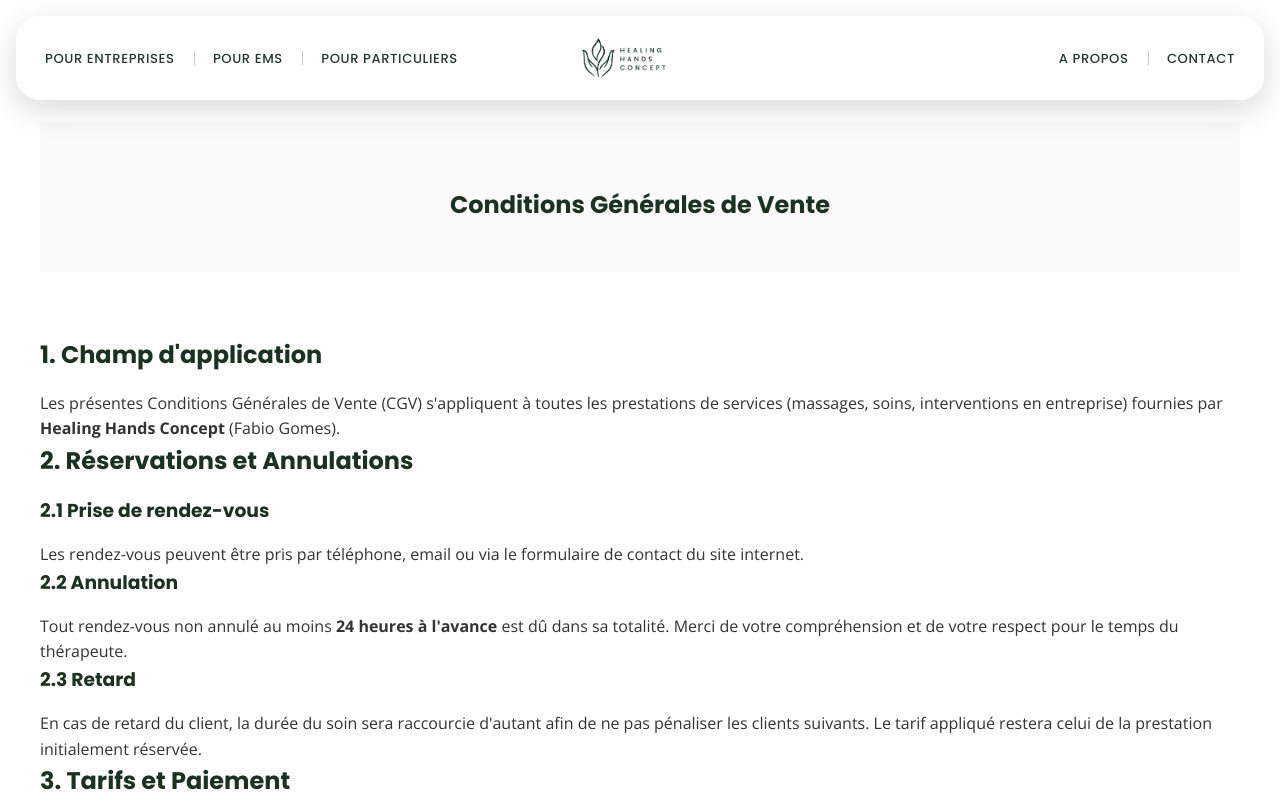
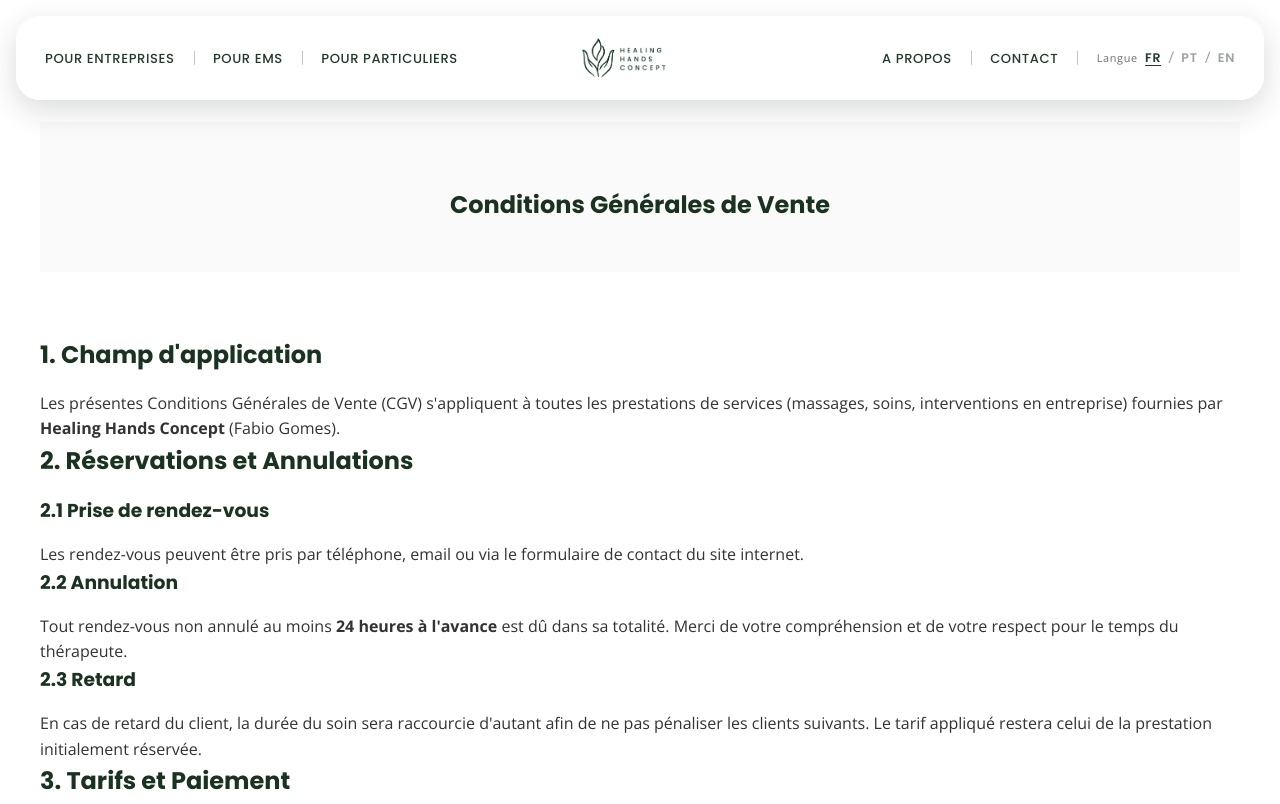
Before and after one commit to healinghandsconcept/healinghands-concept.ch, an Eleventy site: page src/fr/cgv.njk in a window 1280 px wide. Shown: the top 804 px of the page. Built offline with nearby package versions, Linux system fonts and the light colour scheme; Eleventy itself is replaced by a stand-in of ours; files that its build step writes are made by us from their sources; files whose address does not match are found by name.

Commit message:
feat: add language switcher to header

```diff
--- a/src/_includes/base.njk
+++ b/src/_includes/base.njk
@@ -49,6 +49,7 @@
     <link rel="preconnect" href="https://fonts.gstatic.com" crossorigin>
     <link href="https://fonts.googleapis.com/css2?family=Open+Sans:ital,wght@0,300..800;1,300..800&family=Poppins:ital,wght@0,100;0,200;0,300;0,400;0,500;0,600;0,700;0,800;0,900;1,100;1,200;1,300;1,400;1,500;1,600;1,700;1,800;1,900&display=swap" rel="stylesheet">
 </head>
+{% set currentLanguage = language or metadata.language or 'fr' %}
 <body{% if bodyClass %} class="{{ bodyClass }}"{% endif %}>
     <header class="site-header">
         <div class="container">
@@ -67,6 +68,14 @@
                     <ul>
                         <li><a href="{{ '/fr/a-propos/' | url }}">A propos</a></li>
                         <li><a href="{{ '/fr/contact/' | url }}">Contact</a></li>
+                        <li class="lang-switcher">
+                            <span class="lang-switcher-label">Langue</span>
+                            <a href="{{ '/fr/' | url }}" class="lang-option{% if currentLanguage == 'fr' %} is-active{% endif %}" lang="fr"{% if currentLanguage == 'fr' %} aria-current="true"{% endif %}>FR</a>
+                            <span class="lang-divider" aria-hidden="true">/</span>
+                            <span class="lang-option is-disabled" lang="pt" aria-disabled="true" title="Version portugaise bientôt disponible">PT</span>
+                            <span class="lang-divider" aria-hidden="true">/</span>
+                            <span class="lang-option is-disabled" lang="en" aria-disabled="true" title="English version coming soon">EN</span>
+                        </li>
                     </ul>
                 </nav>
             </div>
--- a/src/assets/css/style.css
+++ b/src/assets/css/style.css
@@ -151,6 +151,49 @@ img {
 
 .site-nav a:hover {
     color: #000;
+}
+
+.lang-switcher {
+    display: inline-flex;
+    align-items: center;
+    gap: 0.45rem;
+    white-space: nowrap;
+}
+
+.lang-switcher .lang-switcher-label {
+    font-size: 0.68rem;
+    letter-spacing: 0.7px;
+    opacity: 0.7;
+}
+
+.lang-switcher .lang-option {
+    font-family: var(--font-heading);
+    font-size: 0.78rem;
+    font-weight: 600;
+    letter-spacing: 0.7px;
+    text-transform: uppercase;
+}
+
+.lang-switcher a.lang-option {
+    color: #243a2d;
+}
+
+.lang-switcher a.lang-option:hover {
+    color: #000;
+}
+
+.lang-switcher .lang-option.is-active {
+    text-decoration: underline;
+    text-underline-offset: 3px;
+}
+
+.lang-switcher .lang-option.is-disabled {
+    color: rgba(36, 58, 45, 0.46);
+    cursor: not-allowed;
+}
+
+.lang-switcher .lang-divider {
+    opacity: 0.45;
 }
 
 .site-header.header-hidden {
@@ -559,6 +602,14 @@ img {
         font-size: 0.7rem;
     }
 
+    .lang-switcher .lang-switcher-label {
+        display: none;
+    }
+
+    .lang-switcher .lang-option {
+        font-size: 0.68rem;
+    }
+
     .hero {
         min-height: 88vh;
         padding: 180px 0 90px;
```
Also changed, not shown: roadmap.md (+7 -0 lines).
